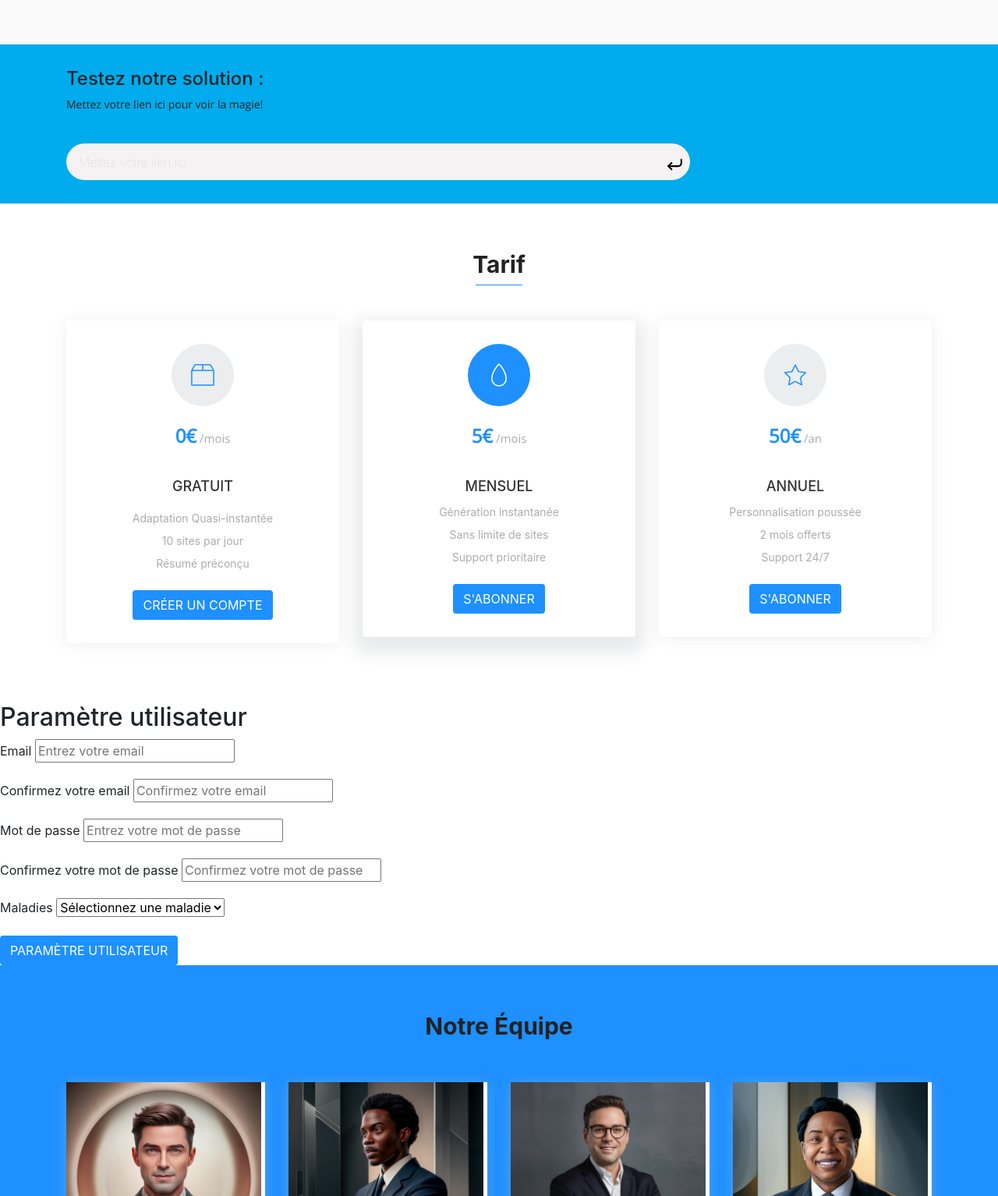
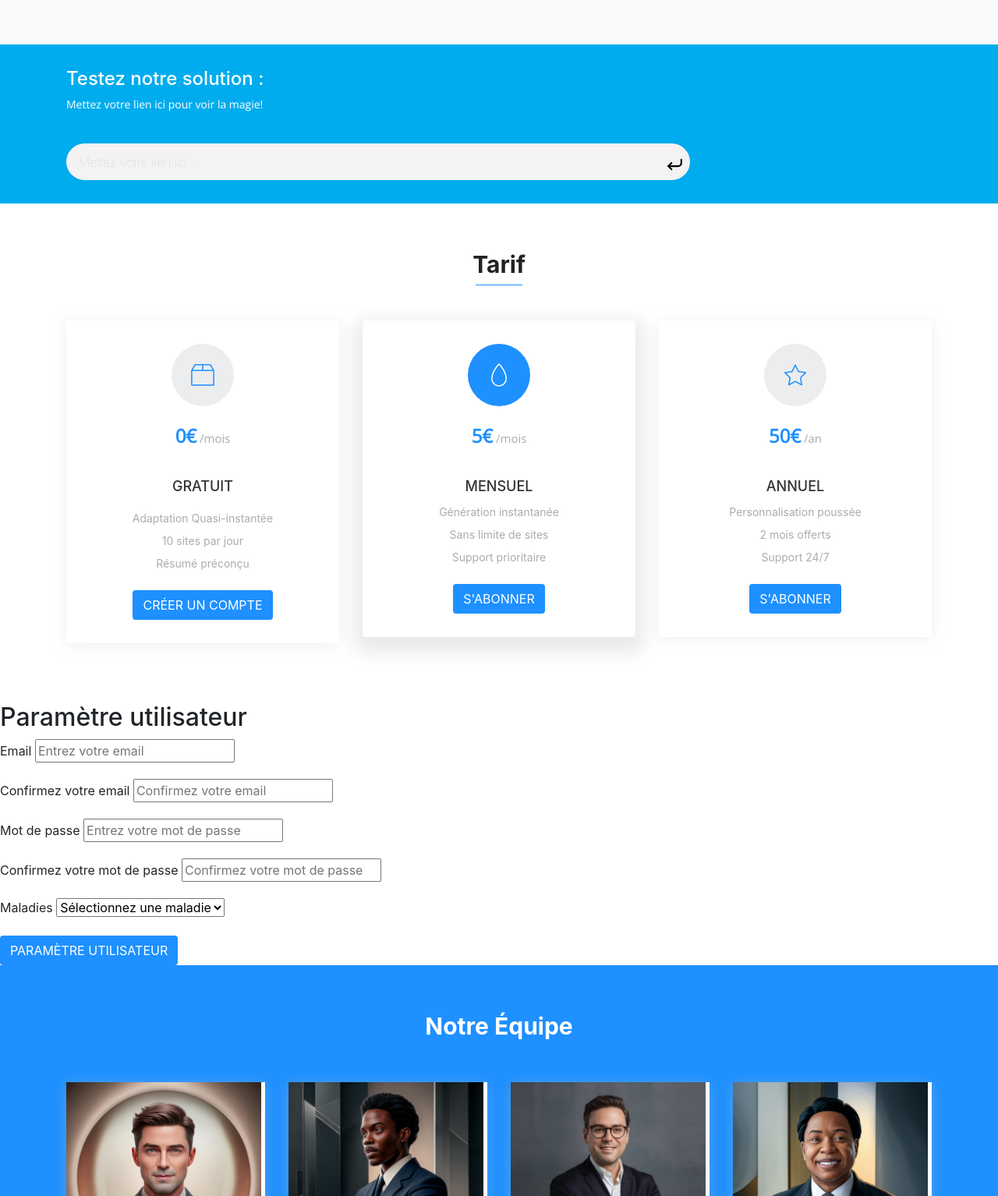
Before and after one commit to MaksimLsk/LEGE-, a website with bundled scripts: page index.html in a window 1280 px wide. Shown: the part 1525-3059 px from the top of the page at 78% size. Built offline with nearby package versions, Linux system fonts and the light colour scheme; a web font is replaced by a local one.

Commit message:
small fixes

```diff
--- a/assets/css/main.css
+++ b/assets/css/main.css
@@ -43,7 +43,7 @@ html {
   color: #ccc;
 }
 
-.searchinput:focus + .searchbutton {
+.searchinput:focus+.searchbutton {
   background-color: #f0eeee;
 }
 
@@ -68,6 +68,7 @@ html {
   padding: 0;
   display: flex;
 }
+
 
 :root {
   --accent-color: #1e90ff;
@@ -156,6 +157,14 @@ a:not([href]):not([tabindex]) {
   position: relative;
 }
 
+.test {
+  color: white
+}
+
+.team {
+  color: white;
+}
+
 .shape {
   height: 1px;
   margin: 0 auto 30px;
@@ -568,7 +577,7 @@ hr {
   display: table;
 }
 
-.about-area .about-wrapper > div {
+.about-area .about-wrapper>div {
   vertical-align: middle;
   display: table-cell;
 }
@@ -697,16 +706,16 @@ hr {
 }
 
 .navbar-expand-md .navbar-nav li a:hover,
-.navbar-expand-md .navbar-nav li .active > a,
+.navbar-expand-md .navbar-nav li .active>a,
 .navbar-expand-md .navbar-nav li a:focus {
   color: #fff;
   outline: none;
 }
 
-.navbar-expand-md .navbar-nav .active > .nav-link,
+.navbar-expand-md .navbar-nav .active>.nav-link,
 .navbar-expand-md .navbar-nav .nav-link.active,
 .navbar-expand-md .navbar-nav .nav-link.open,
-.navbar-expand-md .navbar-nav .open > .nav-link {
+.navbar-expand-md .navbar-nav .open>.nav-link {
   color: var(--accent-color) !important;
   width: 100%;
 }
--- a/index.html
+++ b/index.html
@@ -53,7 +53,7 @@
               </a>
             </li>
             <li class="nav-item">
-              <a class="nav-link" href="#testimonial">
+              <a class="nav-link" href="#team">
                 Équipe
               </a>
             </li>
@@ -174,8 +174,8 @@
       <div class="row">
         <div class="col-lg-6 col-md-6 col-xs-12 wow fadeInLeft" data-wow-delay="0.3s">
           <div class="cta-text">
-            <h4>Testez notre solution :</h4>
-            <p>Mettez votre lien ici pour voir la magie!</p><br>
+            <h4 class="test">Testez notre solution :</h4>
+            <p class="test">Mettez votre lien ici pour voir la magie!</p><br>
           </div>
         </div>
       </div>
@@ -323,7 +323,7 @@
   <section id="team" class="testimonial section-padding">
     <div class="container">
       <div class="section-header text-center">
-        <h2 class="section-title wow fadeInDown" data-wow-delay="0.3s">Notre Équipe</h2>
+        <h2 class="section-title wow fadeInDown team" data-wow-delay="0.3s">Notre Équipe</h2>
         <div class="shape wow fadeInDown" data-wow-delay="0.3s"></div>
       </div>
       <div class="row">
```
